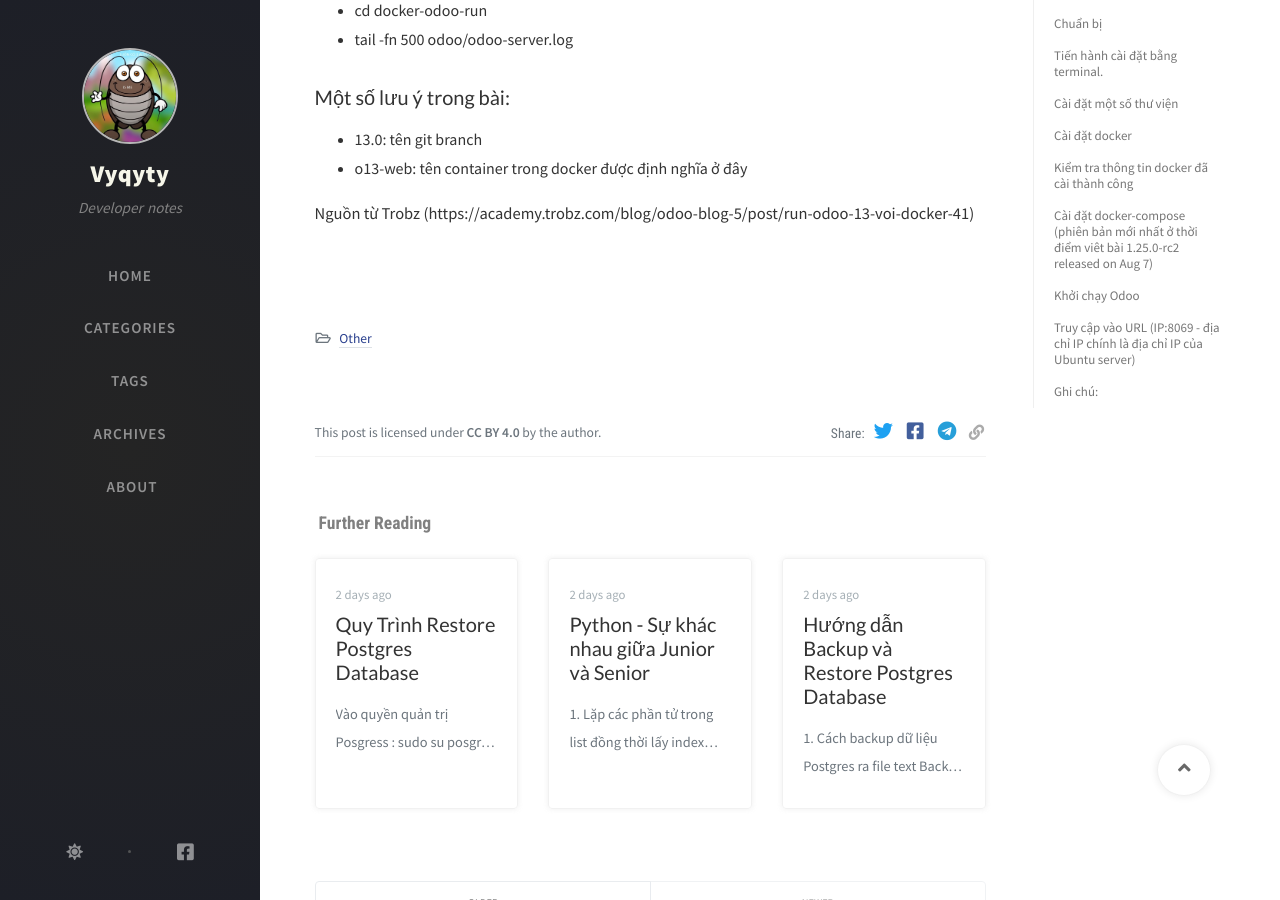
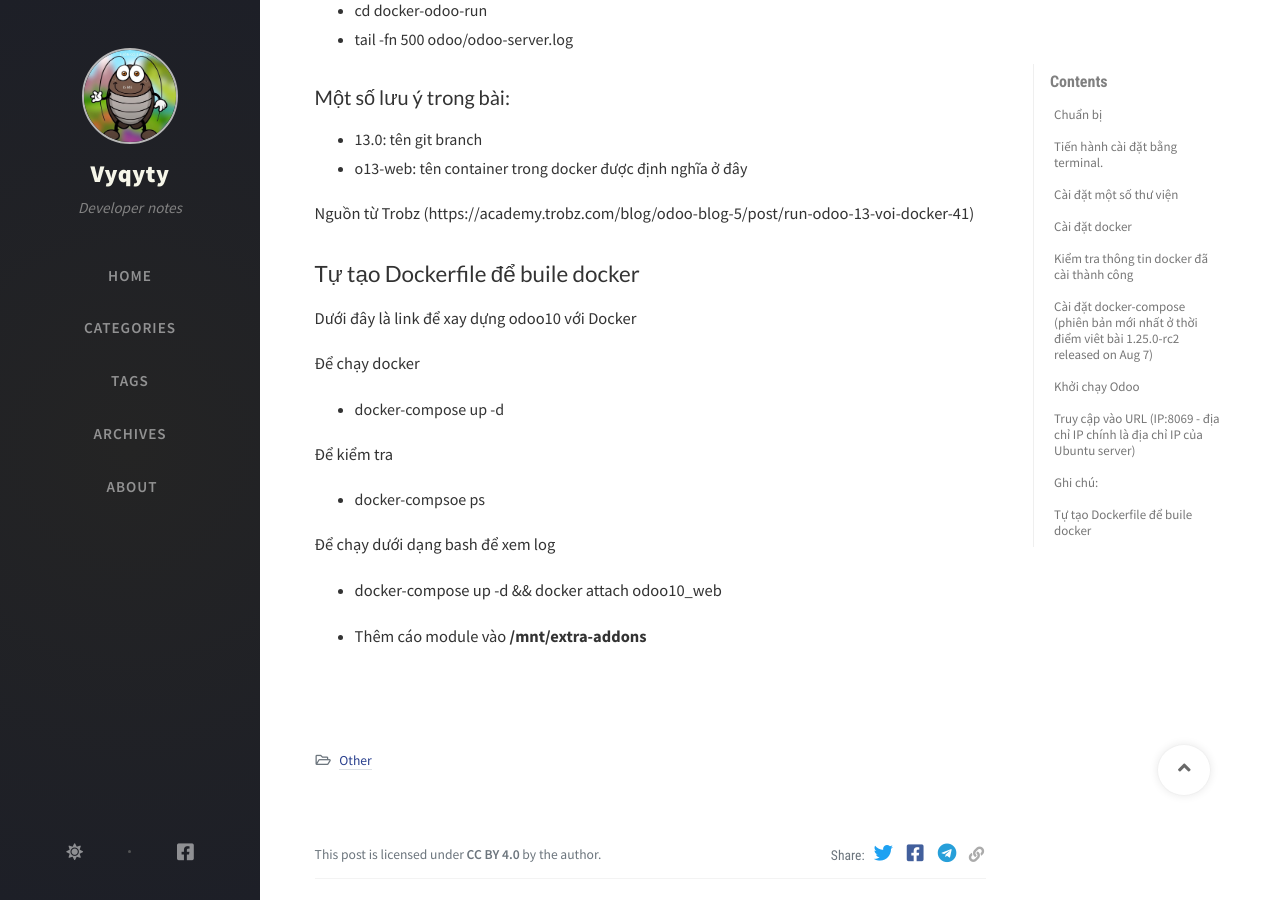
Before and after one commit to vyqyty/vyqyty.github.io, a Jekyll site: the page built from _posts/2020-12-18-odoo-voi-docker.md, in a window 1280 px wide and 900 px high, scrolled down 1707 px. Built offline with Jekyll 4.4.1, drawn with Linux system fonts in a browser that asks for light colours; nearby versions of some CDN libraries; comment, search, counter and statistics services are not loaded.

Commit message:
Update 2020-12-18-odoo-voi-docker.md

```diff
--- a/_posts/2020-12-18-odoo-voi-docker.md
+++ b/_posts/2020-12-18-odoo-voi-docker.md
@@ -64,3 +64,23 @@ math: true
 * o13-web: tên container trong docker được định nghĩa ở đây
 
 Nguồn từ Trobz (https://academy.trobz.com/blog/odoo-blog-5/post/run-odoo-13-voi-docker-41)
+
+## Tự tạo Dockerfile để buile docker
+
+Dưới đây là link để xay dựng odoo10 với Docker
+
+[](https://github.com/dautienthuy/odoo-10-docker)
+
+Để chạy docker
+
+* docker-compose up -d
+
+Để kiểm tra
+
+* docker-compsoe ps
+
+Để chạy dưới dạng bash để xem log
+
+* docker-compose up -d && docker attach odoo10_web
+
+* Thêm cáo module vào **/mnt/extra-addons**
```
